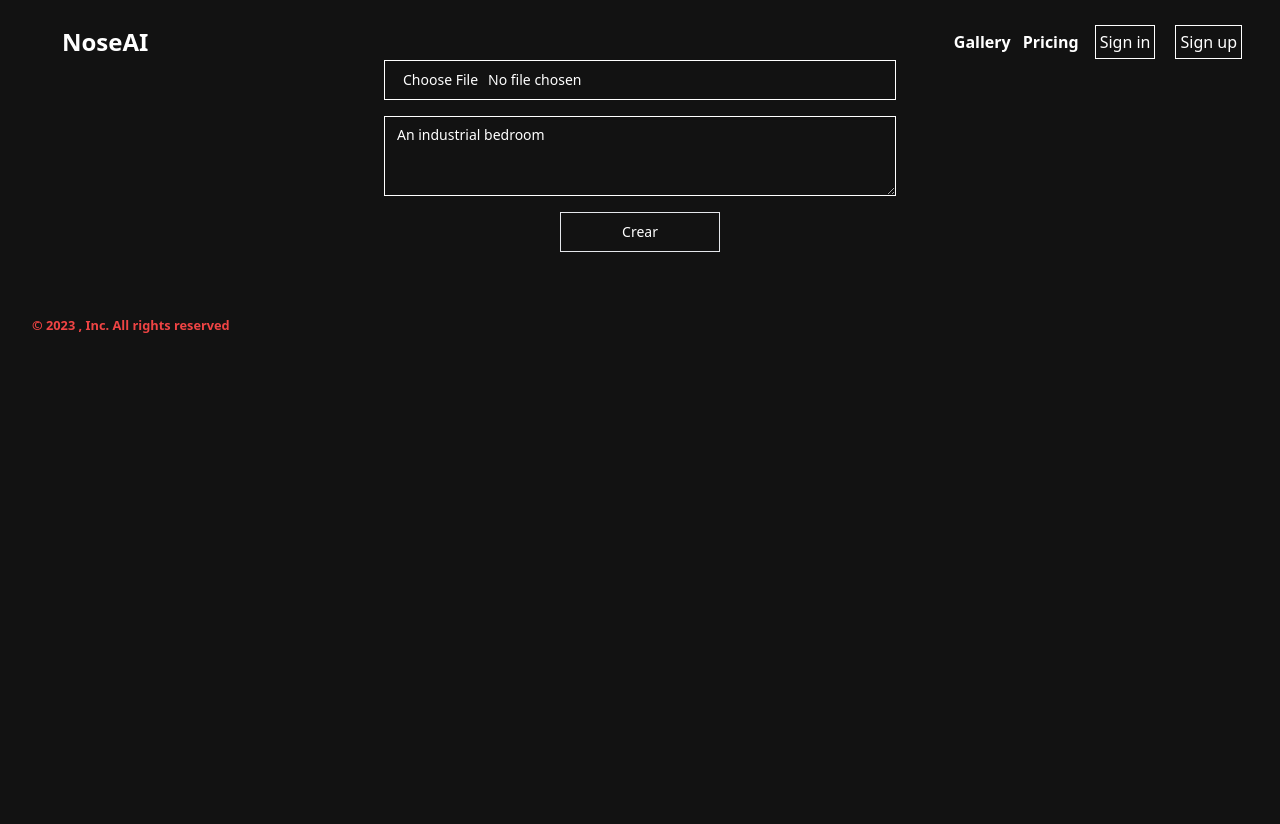
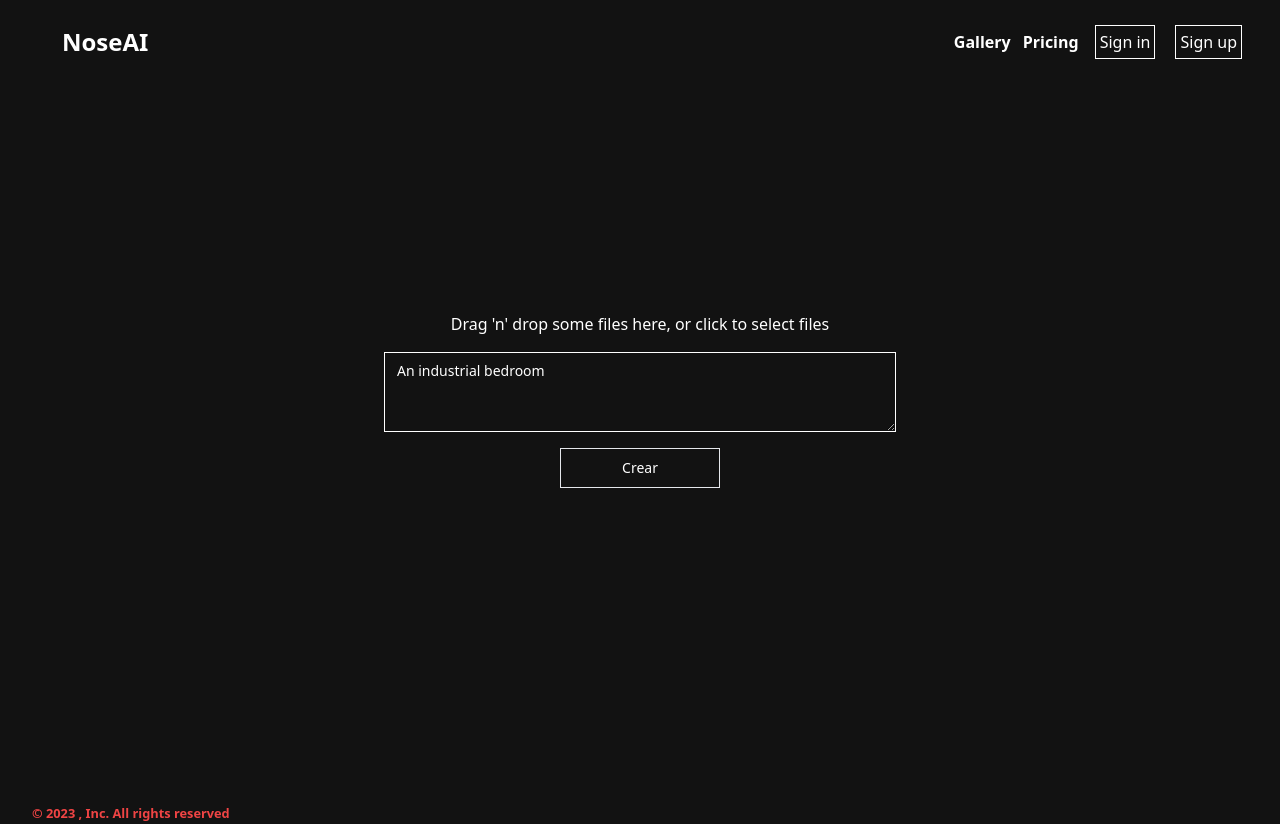
Before and after one commit to IMagurno/NoseaI, a Next.js app: page /rooms in a window 1280 px wide. Before the commit the page ends 800 px from the top, so only its background shows below. Built offline with nearby package versions, Linux system fonts and the light colour scheme; no server answers.

Commit message:
dropzone commi

```diff
--- a/package.json
+++ b/package.json
@@ -26,6 +26,7 @@
     "postcss": "^8.4.33",
     "react": "18.2.0",
     "react-dom": "18.2.0",
+    "react-dropzone": "^14.2.3",
     "sass": "^1.70.0",
     "tailwind-merge": "^2.2.1",
     "tailwindcss": "^3.4.1",
--- a/src/app/layout.tsx
+++ b/src/app/layout.tsx
@@ -5,7 +5,6 @@ import {
   LogoutLink,
 } from "@kinde-oss/kinde-auth-nextjs/components";
 import { getKindeServerSession } from "@kinde-oss/kinde-auth-nextjs/server";
-import Link from "next/link";
 
 export const metadata = {
   title: "NoseqAI",
--- a/src/app/rooms/page.tsx
+++ b/src/app/rooms/page.tsx
@@ -1,9 +1,10 @@
 "use client";
-import { useState } from "react";
+import { useState, useCallback } from "react";
 import { Button } from "@/components/ui/button";
 import { Input } from "@/components/ui/input";
 import { Textarea } from "@/components/ui/textarea";
 import { createPrediction, getPrediction } from "@/actions";
+import { useDropzone } from "react-dropzone";
 
 const sleep = (ms: number) => new Promise((resolve) => setTimeout(resolve, ms));
 
@@ -14,11 +15,20 @@ export default function HomePage() {
     result: null as null | string,
   });
 
+  const onDrop = useCallback((acceptedFiles: any) => {
+    console.log(acceptedFiles);
+  }, []);
+  const { getRootProps, getInputProps, isDragActive, acceptedFiles } =
+    useDropzone({
+      onDrop,
+    });
+
   async function handleSubmit(event: React.FormEvent<HTMLFormElement>) {
     event.preventDefault();
     setState({ isLoading: true, result: null });
 
     const formData = new FormData(event.currentTarget);
+    formData.append("file", acceptedFiles[0]);
 
     let prediction = await createPrediction(formData);
 
@@ -41,17 +51,35 @@ export default function HomePage() {
   }
 
   return (
-    <section className="flex justify-center items-center">
+    <section className="flex justify-center items-center h-[100vh]">
       <form
         className="flex flex-col justify-center items-center gap-4 w-[512px] py-[60px]"
         onSubmit={handleSubmit}
       >
         {state.isLoading ? (
           <p className="text-center text-lg">Cargando...</p>
-        ) : state.result ? (
+        ) : // <Skeleton />
+        state.result ? (
           <img alt="Previsualización del render" src={state.result} />
         ) : null}
-        <Input name="image" type="file" className="cursor-pointer" />
+        <div {...getRootProps()}>
+          <Input
+            name="image"
+            type="file"
+            className="cursor-pointer"
+            {...getInputProps()}
+          />
+          {isDragActive ? (
+            <p>Drop the files here ...</p>
+          ) : (
+            <p>Drag 'n' drop some files here, or click to select files</p>
+          )}
+        </div>
+
+        {acceptedFiles[0] && (
+          <img src={URL.createObjectURL(acceptedFiles[0])} />
+        )}
+
         <Textarea name="prompt" placeholder="An industrial bedroom" />
         <Button
           className="border w-[160px] hover:bg-white hover:text-black"
```
